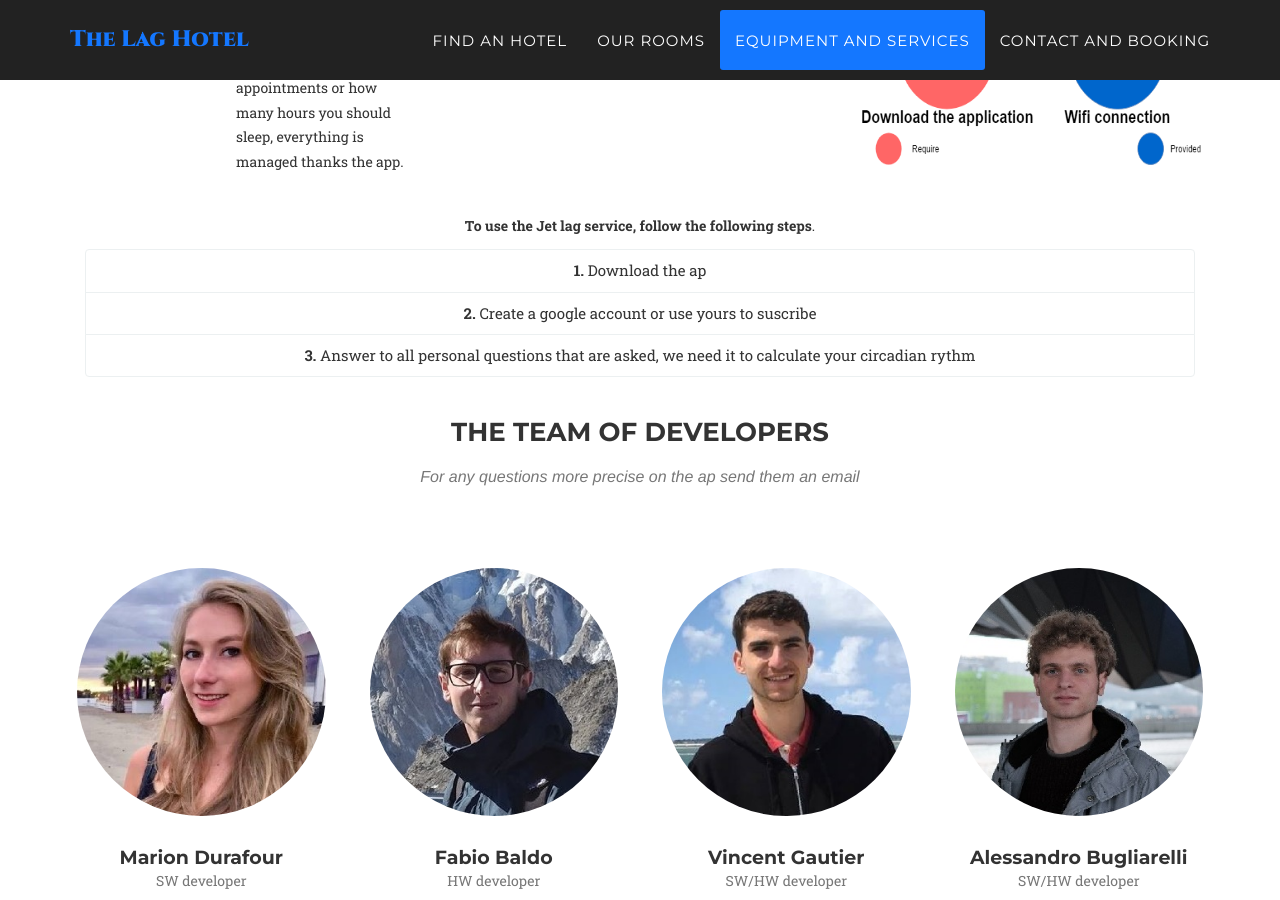
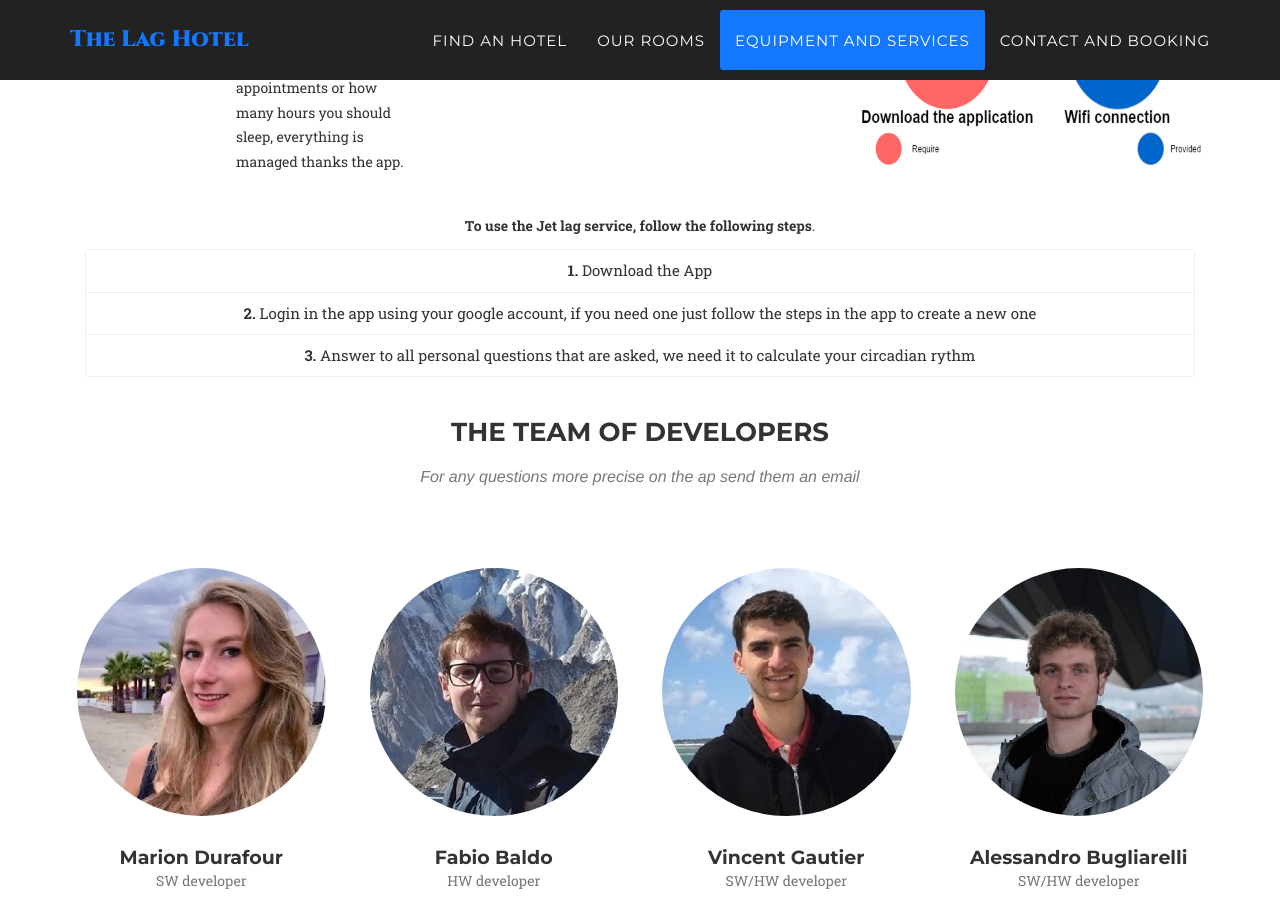
Before and after one commit to VincentGautier/Hotel-web-site, a Jekyll site: the page built from index.html, in a window 1280 px wide and 900 px high, scrolled down 3685 px. Built offline with Jekyll 4.4.1, drawn with Linux system fonts in a browser that asks for light colours; some web fonts are replaced.

Commit message:
Update equipment_services.html

```diff
--- a/_includes/equipment_services.html
+++ b/_includes/equipment_services.html
@@ -32,9 +32,9 @@
             <div class="col-lg-12 text-center">
             <p><br/><br/><strong>To use the Jet lag service, follow the following steps</strong>.</p>
             <ul class="list-group">
-                          <li class="list-group-item"><strong> 1. </strong> Download the ap
+                          <li class="list-group-item"><strong> 1. </strong> Download the App
                 </li>
-                            <li class="list-group-item"><strong> 2. </strong> Create a google account or use yours to suscribe
+                            <li class="list-group-item"><strong> 2. </strong> Login in the app using your google account, if you need one just follow the steps in the app to create a new one
                 </li>
                 <li class="list-group-item"><strong> 3. </strong> Answer to all personal questions that are asked, we need it to
                     calculate your circadian rythm
```
